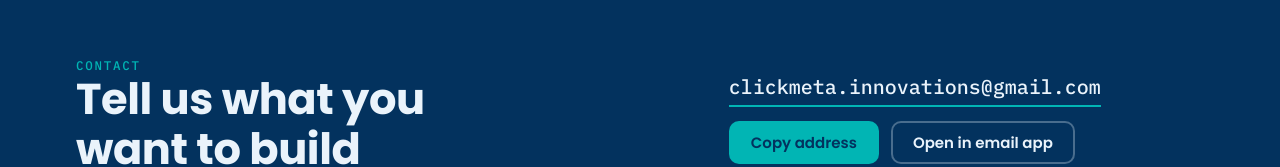
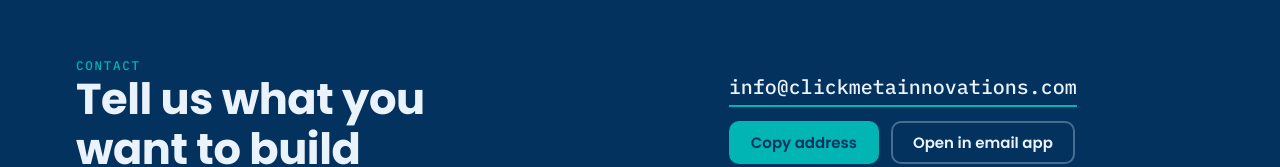
Before and after one commit to ClickMeta-Innovations/ClickMetaInnovations.com, a plain HTML site: page index.html in a window 1280 px wide. Shown: the part 2252-2419 px from the top of the page. Drawn offline with Linux system fonts and the light colour scheme.

Commit message:
Update index.html

```diff
--- a/index.html
+++ b/index.html
@@ -335,11 +335,11 @@ a { color: inherit; }
       </div>
       <div class="contact-box">
         <div class="email-row">
-          <span class="email" id="email">clickmeta.innovations@gmail.com</span>
+          <span class="email" id="email">info@clickmetainnovations.com</span>
         </div>
         <div class="contact-actions">
           <button class="btn" type="button" id="copy">Copy address</button>
-          <a class="btn btn-quiet" href="mailto:clickmeta.innovations@gmail.com">Open in email app</a>
+          <a class="btn btn-quiet" href="mailto:info@clickmetainnovations.com">Open in email app</a>
         </div>
         <p class="status" id="status" role="status" aria-live="polite"></p>
       </div>
```
